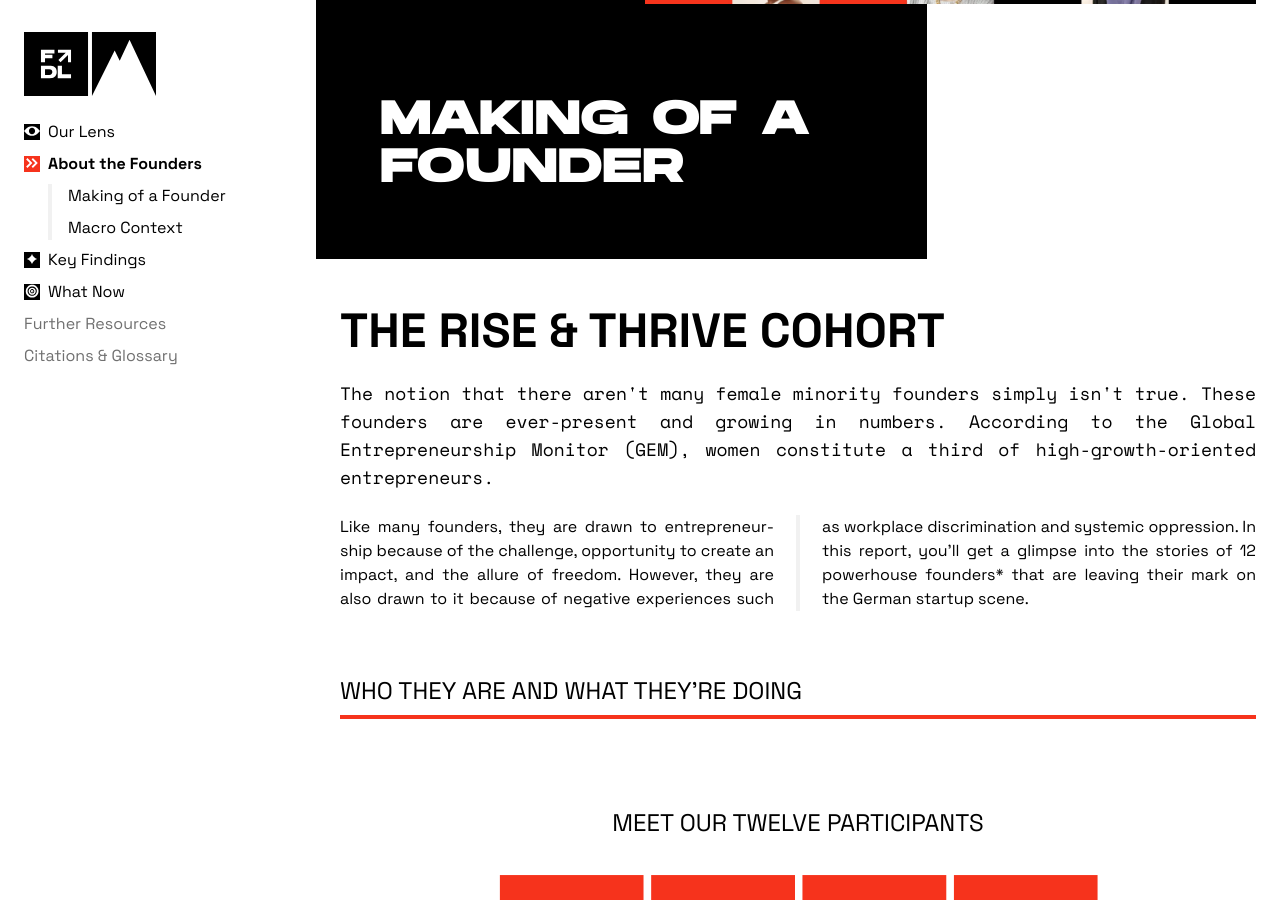
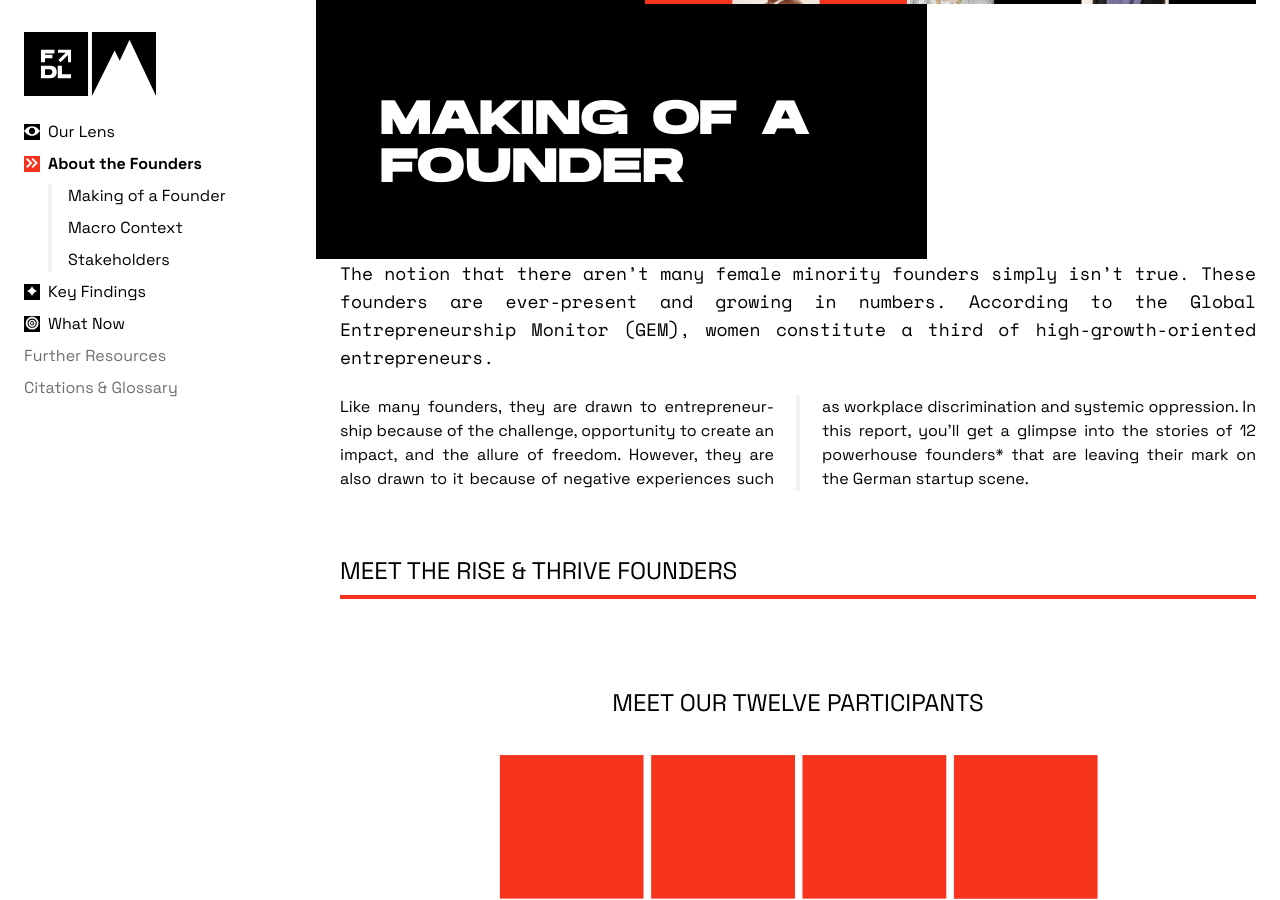
Before and after one commit to Founderland/Report, a Jekyll site: the page built from index.html, in a window 1280 px wide and 900 px high, scrolled down 5879 px. Built offline with Jekyll 4.4.1, drawn with Linux system fonts in a browser that asks for light colours; some of the changed text lies outside the part shown.

Commit message:
section 2 content and nav adjustment

```diff
--- a/_includes/nav.html
+++ b/_includes/nav.html
@@ -8,7 +8,6 @@
             <ul>
                 <li><a class="nav-child" href="#1-1">Behind the Report</a></li>
                 <li><a class="nav-child" href="#1-2">Methodology</a></li>
-                <li><a class="nav-child" href="#1-3">Stakeholders</a></li>
             </ul>
         </li>
         <li>
@@ -16,6 +15,7 @@
             <ul>
                 <li><a class="nav-child" href="#2-1">Making of a Founder</a></li>
                 <li><a class="nav-child" href="#2-2">Macro Context</a></li>
+                <li><a class="nav-child" href="#2-3">Stakeholders</a></li>
             </ul>
         </li>
         <li>
--- a/_includes/section-2.html
+++ b/_includes/section-2.html
@@ -11,17 +11,15 @@
 </div>
 
 <div id="2-1">
-    <h2>The Rise & Thrive Cohort</h2>
+    <p class="lead">The notion that there aren’t many female minority founders simply isn’t true. These founders are ever-present and growing in numbers. According to the Global Entrepreneurship Monitor (GEM), women constitute a third of high-growth-oriented entrepreneurs.</p>
+    <p class="text-col">Like many founders, they are drawn to entrepreneurship because of the challenge, opportunity to create an impact, and the allure of freedom. However, they are also drawn to it because of negative experiences such as workplace discrimination and systemic oppression. In this report, you’ll get a glimpse into the stories of 12 powerhouse founders* that are leaving their mark on the German startup scene.</p>
 
-    <p class="lead">The notion that there aren't many female minority founders simply isn't true. These founders are ever-present and growing in numbers. According to the Global Entrepreneurship Monitor (GEM), women constitute a third of high-growth-oriented entrepreneurs.</p>
-    <p class="text-col">Like many founders, they are drawn to entrepreneurship because of the challenge, opportunity to create an impact, and the allure of freedom. However, they are also drawn to it because of negative experiences such as workplace discrimination and systemic oppression. In this report, you'll get a glimpse into the stories of 12 powerhouse founders* that are leaving their mark on the German startup scene.</p>
-
-    <h3>Who they are and what they're doing</h3>
+    <h3>Meet the Rise & Thrive Founders</h3>
     {% include vis-founders.html %}
 </div>
 
 <div id="2-2">
-    <h2>The Macro Context</h2>
+    <h2>On a Macro Level</h2>
     <p class="lead">While women are 51% of the European population, only 15% of startup founders are female (Source).</p>
     <div class="text-col">
         <p>Additionally, the rate of entrepreneurial activity among European women stands at less than half of the global average, although the characteristics of their ventures are more in tune with high-impact (source). According to the Global Entrepreneurship Monitor, women between the age of 18-34 have the highest participation rates in entrepreneurship. Much like the founders interviewed, "the number of female entrepreneurs who are university graduates is almost twice the world average." In Germany, 22% of startup founders have a migration background, with 59% being first-generation migrants. 91% of first-generation migrant founders are university graduates, which is higher than the general average of 85%. Correspondingly, it was also found that two-thirds of first-generation migrant founders completed their university studies in Germany.</p>
@@ -29,3 +27,8 @@
     <p>Interestingly, although women barely represent 15% of startup founders, 86% of social enterprises have one female director and 27% a director from an ethnic minority group (source). In the US, women account for 49% of social entrepreneurs as compared to 39% of “traditional” entrepreneurs (source). Similarly, 38% of social ventures in the world are led by women, which is more than twice as many as in conventional businesses (source & source). Additionally, a similar trend can be seen among other underrepresented groups such as Black and Latinx founders. Research has uncovered that these groups of founders are more inclined to have a community-oriented mindset.</p>
     <p>While it was found that underrepresented founders are making significant contributions to bettering our society and planet through social enterprises, it was also uncovered that they will significantly contribute to the global economy and society. In countries like Germany, where entrepreneurial activity is low, these groups of entrepreneurs are expected to be a driving force for the country's economic growth and innovation due to their strong entrepreneurial mindset, higher risk tolerance, and academic backgrounds.</p>
 </div>
+
+<div id="2-3">
+    <h2>Stakeholders along the Entrepreneurial Journey</h2>
+   <p>Who is the report for and our hypotheses about why there is a misalignment.</p>
+</div>
```
